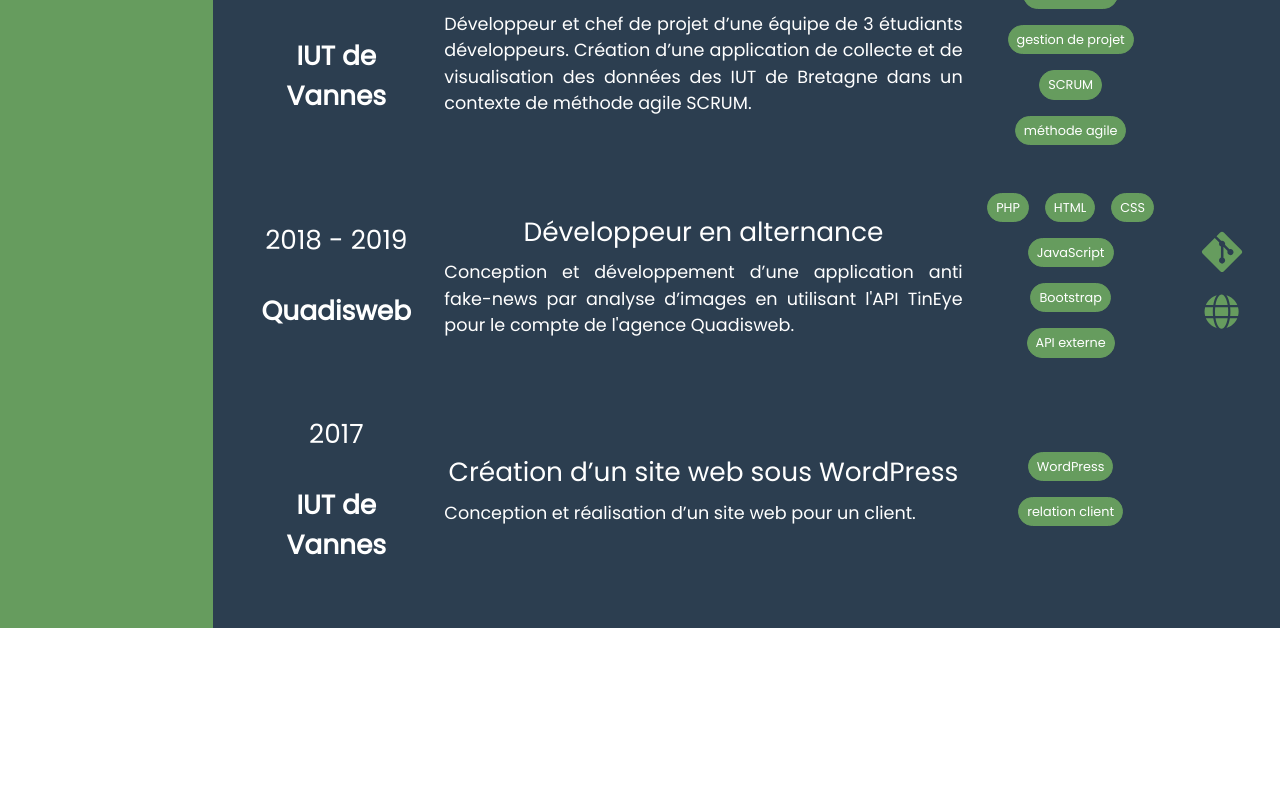
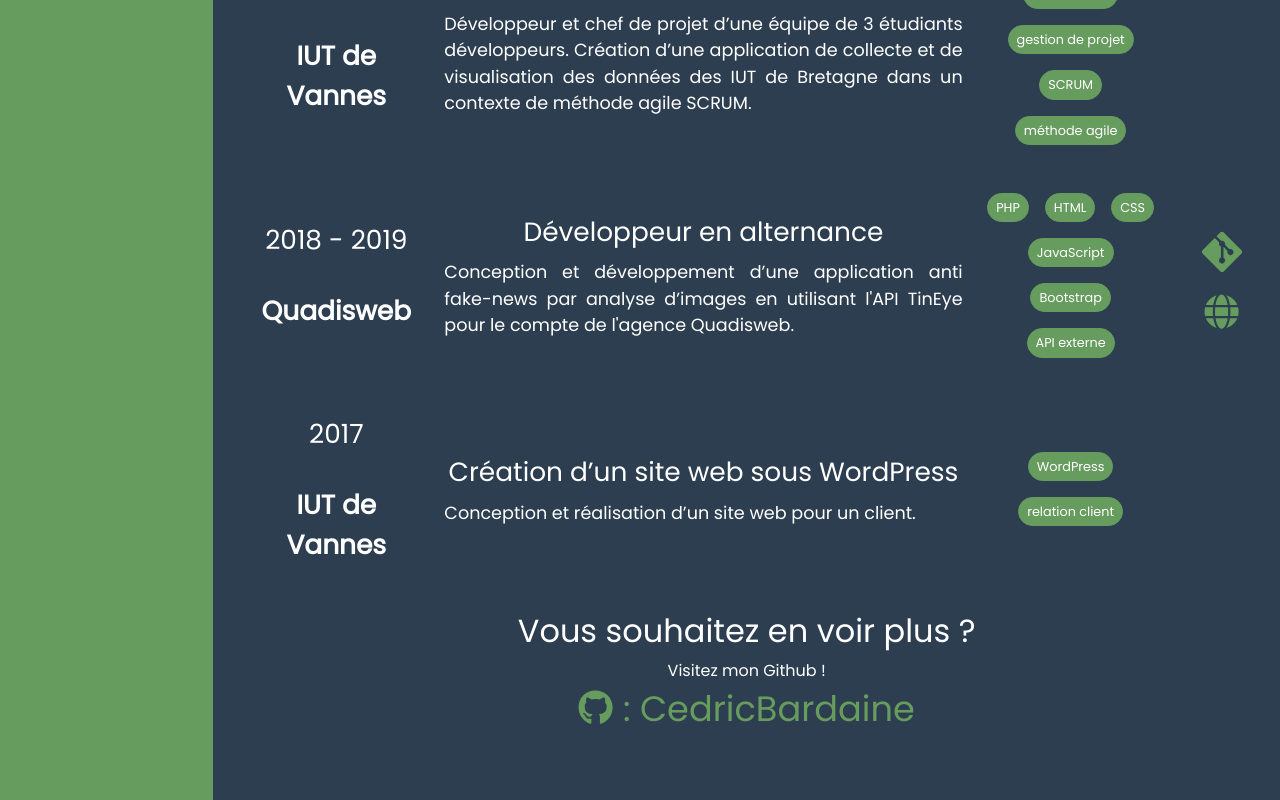
Before and after one commit to CedricBardaine/me, a Vue app: page /Timeline in a window 1280 px wide. Shown: the part 780-1580 px from the top of the page. Before the commit the page ends 1408 px from the top, so only its background shows below. Built offline with nearby package versions, Linux system fonts and the light colour scheme.

Commit message:
create and dev MyGitHub component & use it in Home and WorkTimeline

```diff
--- /dev/null
+++ b/src/components/MyGitHub.vue
@@ -0,0 +1,24 @@
+<template>
+    <a id="toMyGitHub" href="https://github.com/CedricBardaine" target="_blank">
+        <font-awesome-icon :icon="['fab', 'github']" />
+        : CedricBardaine
+    </a>
+</template>
+
+<script>
+export default {
+
+}
+</script>
+
+<style lang="scss">
+    @import "@/custom.scss";
+
+    #toMyGitHub {
+        font-size: $fontSize-default*2;
+    }
+    #toMyGitHub:hover {
+        color: $color-secondary;
+        text-decoration: none;
+    }
+</style>
--- a/src/views/PersonalHome.vue
+++ b/src/views/PersonalHome.vue
@@ -21,6 +21,9 @@
       </div>
     </div>
 
+    <div class="ced-contentBlock">
+      <MyGitHub/>
+    </div>
 
 
     <div class="ced-contentBlock centerMe">
@@ -59,9 +62,14 @@
   import Popper from 'popper.js'
   Popper.Defaults.modifiers.computeStyle.gpuAcceleration = false
 
+  import MyGitHub from '@/components/MyGitHub.vue';
+
   export default {
     name: 'PersonalHomeView',
 
+        components: {
+        MyGitHub
+    },
     data() {
       return {
         showPopup: false
--- a/src/views/Timeline.vue
+++ b/src/views/Timeline.vue
@@ -34,13 +34,24 @@
             </b-col>
         </b-row>
 
+         <div class="ced-contentBlock">
+            <h2>Vous souhaitez en voir plus ?</h2>
+            Visitez mon Github !
+            <br>
+            <MyGitHub/>
+        </div>
+
     </div>
 </template>
 
 <script>
 import works from "@/assets/works.json";
+import MyGitHub from '@/components/MyGitHub.vue';
 
 export default {
+    components: {
+        MyGitHub
+    },
     data() {
         return {
             myWorks: works.works,
```
